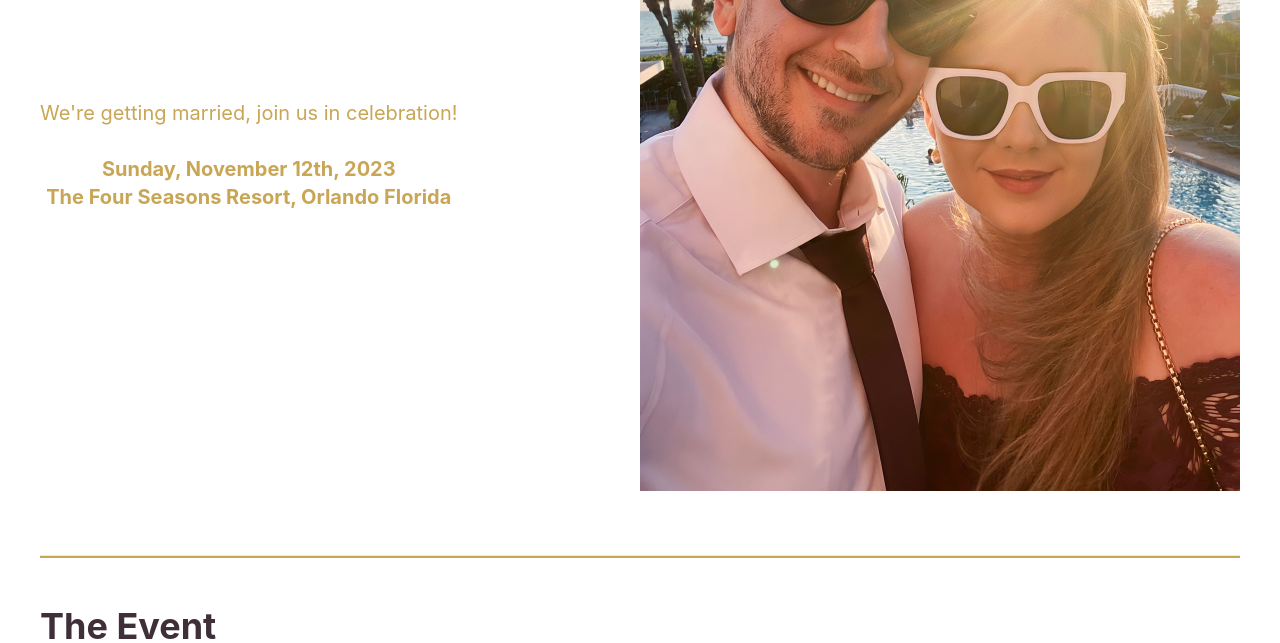
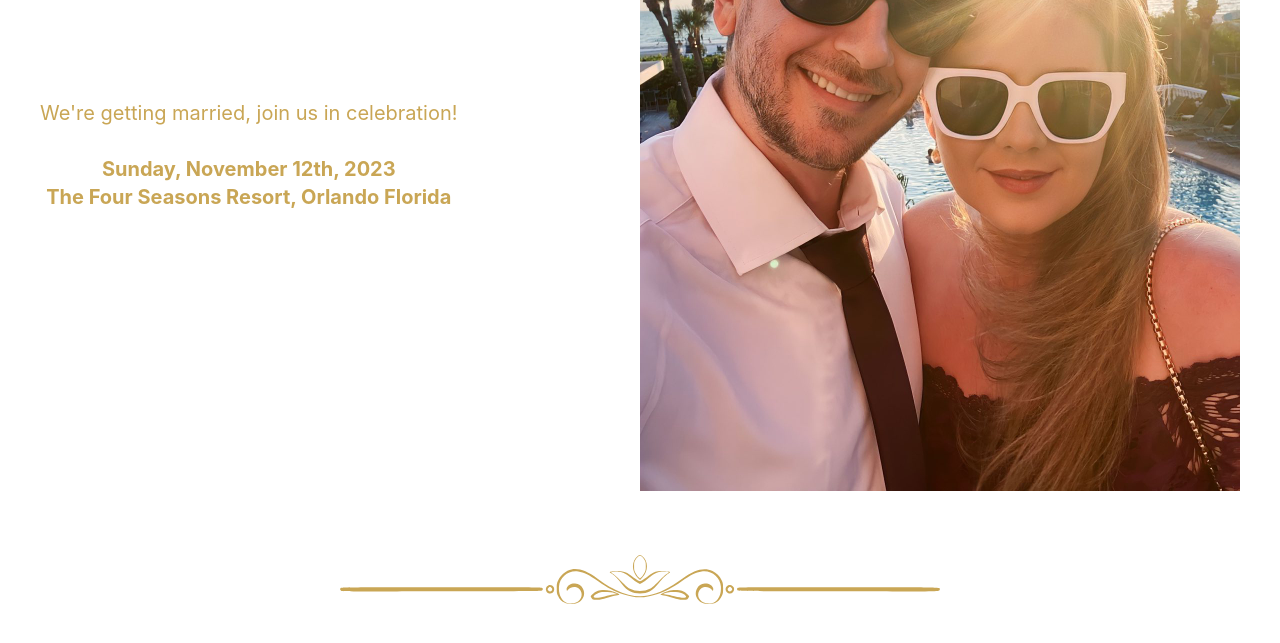
Before and after one commit to ianlamb/dj-wedding, a Gatsby site: page / in a window 1280 px wide. Shown: the part 309-952 px from the top of the page. Built offline with nearby package versions, Linux system fonts and the light colour scheme; Gatsby itself is replaced by a stand-in of ours.

Commit message:
fancy divider and fix title

```diff
--- a/gatsby-config.ts
+++ b/gatsby-config.ts
@@ -38,6 +38,14 @@ const config: GatsbyConfig = {
       },
       __key: "pages",
     },
+    {
+      resolve: 'gatsby-plugin-react-svg',
+      options: {
+        rule: {
+          include: /assets/
+        }
+      }
+    }
   ],
 };
 
--- a/package.json
+++ b/package.json
@@ -25,6 +25,7 @@
     "gatsby-plugin-mdx": "^5.11.0",
     "gatsby-plugin-netlify-cms": "^7.11.0",
     "gatsby-plugin-postcss": "^6.11.0",
+    "gatsby-plugin-react-svg": "^3.3.0",
     "gatsby-plugin-sharp": "^5.11.0",
     "gatsby-source-filesystem": "^5.11.0",
     "gatsby-transformer-sharp": "^5.11.0",
--- a/src/components/Divider.tsx
+++ b/src/components/Divider.tsx
@@ -1,5 +1,6 @@
 import React from 'react'
+import DividerSVG from '../../assets/divider.svg'
 
 export const Divider: React.FC<{ className?: string }> = ({
   className = '',
-}) => <hr className={`${className} bg-gold h-[3px] w-full`} />
+}) => <div className={`${className} w-full flex justify-center`}><DividerSVG className="w-full max-w-[600px] h-auto" /></div>
--- a/src/pages/index.tsx
+++ b/src/pages/index.tsx
@@ -37,7 +37,7 @@ const IndexPage: React.FC<PageProps> = () => {
           className="w-full max-h-[100vh] lg:float-right lg:w-[50%]"
         />
         <div className="clear-both"></div>
-        <Divider className="mt-16" />
+        <Divider className="mt-16 mb-8 hidden lg:flex" />
       </Section>
       <Section className="py-12 px-8">
         <h2 className="text-4xl font-bold mb-6">The Event</h2>
@@ -155,4 +155,4 @@ const IndexPage: React.FC<PageProps> = () => {
 
 export default IndexPage
 
-export const Head: HeadFC = () => <title>Home Page</title>
+export const Head: HeadFC = () => <title>Porter Trunick Wedding</title>
```
Also changed, not shown: assets/divider.svg (added), src/images/icon.png (deleted), 1 other file.
